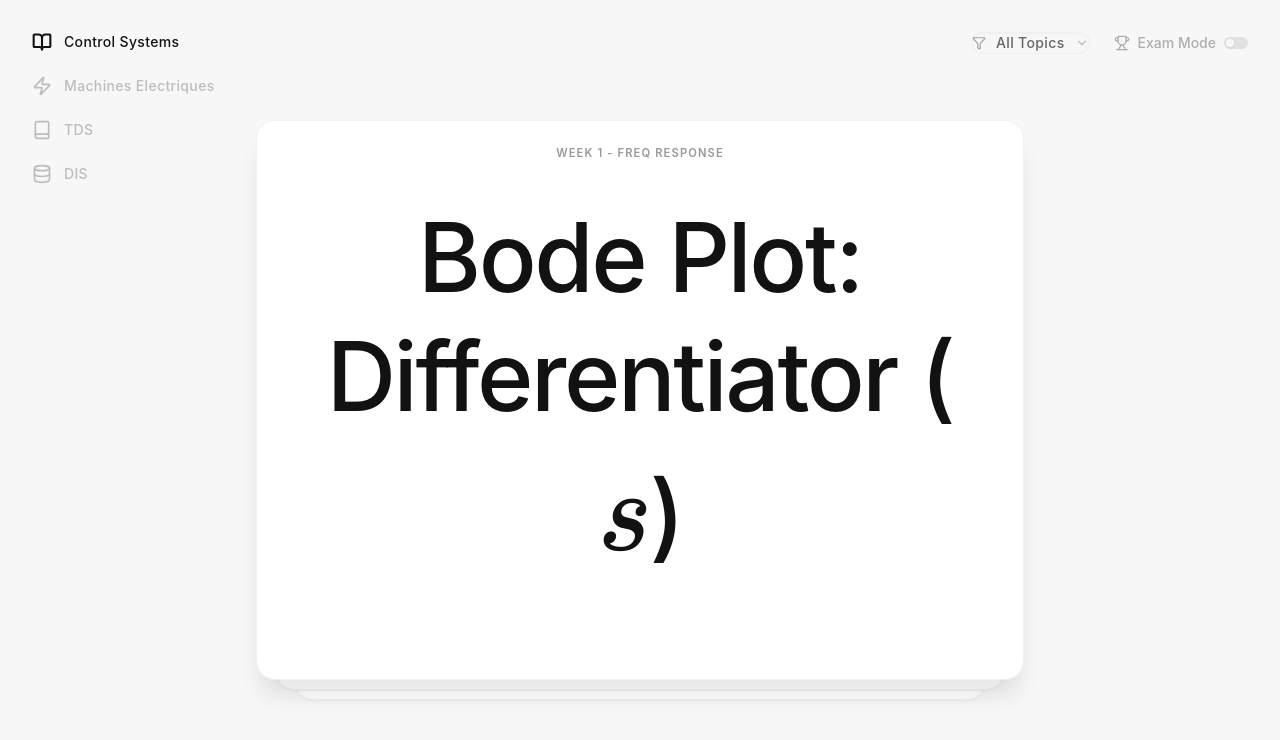
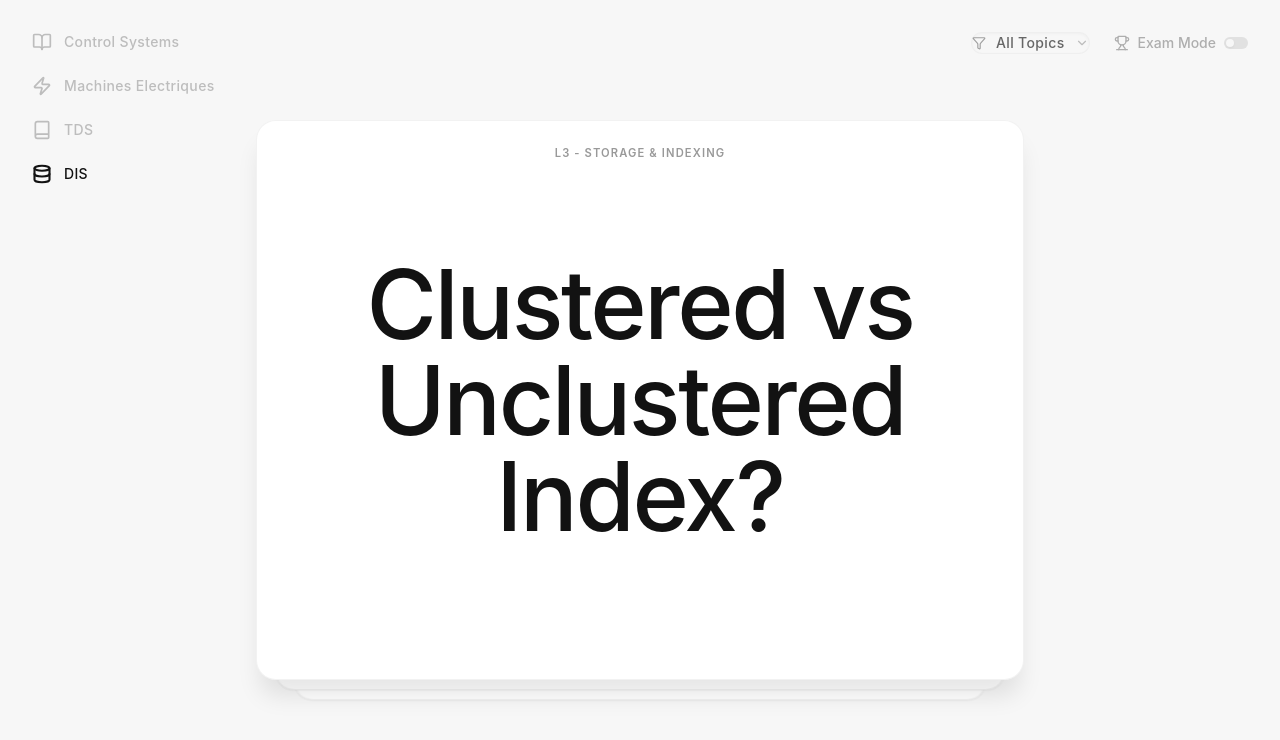
Before and after one commit to elazdi-al/TDS, a React (Vite) app in the folder flashcards/: page /#/dis in a window 1280 px wide. Before the commit this address led to /#/control-systems. Shown: the top 740 px of the page. Built offline with nearby package versions, Linux system fonts and the light colour scheme.

Commit message:
feat: updated flashcards and seperated by routes

```diff
--- a/flashcards/package.json
+++ b/flashcards/package.json
@@ -23,6 +23,7 @@
     "react": "^19.2.0",
     "react-dom": "^19.2.0",
     "react-markdown": "^10.1.0",
+    "react-router-dom": "^7.13.2",
     "rehype-katex": "^7.0.1",
     "remark-math": "^6.0.0",
     "tailwind-merge": "^3.4.0"
--- a/flashcards/src/App.tsx
+++ b/flashcards/src/App.tsx
@@ -1,7 +1,31 @@
-import { HomePage } from "./pages/HomePage";
+import {
+	HashRouter,
+	Route,
+	Routes,
+} from "react-router-dom";
+import { ControlSystemsPage } from "@/pages/ControlSystemsPage";
+import { DisPage } from "@/pages/DisPage";
+import { HomePage } from "@/pages/HomePage";
+import { MachinesElectriquesPage } from "@/pages/MachinesElectriquesPage";
+import { NotFoundPage } from "@/pages/NotFoundPage";
+import { TdsPage } from "@/pages/TdsPage";
 
 function App() {
-	return <HomePage />;
+	return (
+		<HashRouter>
+			<Routes>
+				<Route path="/" element={<HomePage />} />
+				<Route path="/control-systems" element={<ControlSystemsPage />} />
+				<Route
+					path="/machines-electriques"
+					element={<MachinesElectriquesPage />}
+				/>
+				<Route path="/tds" element={<TdsPage />} />
+				<Route path="/dis" element={<DisPage />} />
+				<Route path="*" element={<NotFoundPage />} />
+			</Routes>
+		</HashRouter>
+	);
 }
 
 export default App;
--- /dev/null
+++ b/flashcards/src/components/SubjectLayout.tsx
@@ -0,0 +1,49 @@
+import { useEffect } from "react";
+import { NavLink } from "react-router-dom";
+import { CourseDeck } from "@/components/CourseDeck";
+import { subjects, type SubjectDefinition } from "@/data/subjects";
+import { cn } from "@/lib/utils";
+
+interface SubjectLayoutProps {
+	subject: SubjectDefinition;
+}
+
+export function SubjectLayout({ subject }: SubjectLayoutProps) {
+	useEffect(() => {
+		document.title = `${subject.title} Flashcards`;
+	}, [subject.title]);
+
+	return (
+		<div className="relative flex h-screen w-full flex-col items-center justify-center overflow-hidden bg-[var(--bg-color)]">
+			<nav className="absolute top-8 left-8 z-50 flex flex-col gap-6">
+				{subjects.map((item) => (
+					<NavLink
+						key={item.id}
+						to={item.path}
+						className={({ isActive }) =>
+							cn(
+								"flex items-center gap-3 bg-transparent text-left text-sm font-medium outline-none ring-0 transition-opacity duration-100 ease-in-out hover:bg-transparent focus:bg-transparent focus:ring-0",
+								isActive
+									? "text-[var(--text-primary)] opacity-100"
+									: "text-[var(--text-secondary)] opacity-40 hover:opacity-100",
+							)
+						}
+					>
+						{({ isActive }) => (
+							<>
+								<item.icon className="size-5" strokeWidth={isActive ? 2.5 : 2} />
+								<span className="text-nowrap tracking-wide">{item.title}</span>
+							</>
+						)}
+					</NavLink>
+				))}
+			</nav>
+
+			<CourseDeck
+				key={subject.id}
+				sourceCards={subject.cards}
+				emptyDescription={subject.emptyDescription}
+			/>
+		</div>
+	);
+}
--- a/flashcards/src/data/disCards.ts
+++ b/flashcards/src/data/disCards.ts
@@ -22,8 +22,8 @@ export const disCards: Card[] = [
 	},
 	{
 		id: 4,
-		front: "What 7 guarantees does a DBMS provide?",
-		back: "1. **Failure protection** (hardware/software faults, power loss)\n2. **High throughput** (thousands of queries/updates per second)\n3. **High availability** (24/7 operation)\n4. **Concurrency control** (correct multi-user access)\n5. **Large-scale data** support\n6. **Persistence** (data outlives programs)\n7. **Declarative access** with physical data independence",
+		front: "What does a DBMS guarantee that a file system does not?",
+		back: "Failure protection, high throughput, high availability, concurrency control, large-scale data support, persistence (data outlives programs), and declarative access with physical data independence.",
 		week: "L1 - Introduction",
 	},
 	{
@@ -46,8 +46,8 @@ export const disCards: Card[] = [
 	},
 	{
 		id: 8,
-		front: "What are the 4 intellectual contributions of DBMS?",
-		back: "1. **Representation of information**: data modeling\n2. **Languages for querying**: complex queries with real semantics over massive data\n3. **Concurrency control**: controlled concurrent access with transactional meaning\n4. **Reliable storage**: preserving semantics even after failures",
+		front: "What intellectual problems does DBMS research address?",
+		back: "How to **represent** information (data modeling), how to **query** it (languages with real semantics), how to allow **concurrent access** (transactional correctness), and how to **store reliably** (preserving meaning after failures).",
 		week: "L1 - Introduction",
 	},
 
@@ -72,8 +72,20 @@ export const disCards: Card[] = [
 	},
 	{
 		id: 12,
-		front: "What are the 3 schema levels in a DBMS?",
-		back: "**External Schema.** User- or application-specific views, often for access control.\n\n**Logical Schema.** The main global structure seen by users and programs (conceptual level).\n\n**Physical Schema.** How data is stored on disk: files, indexes, storage layout (internal level).\n\n$$\\text{External} \\to \\text{Logical} \\to \\text{Physical}$$",
+		front: "Define External Schema.",
+		back: "**External Schema.** User- or application-specific views of the database, often used for access control. Many external views map to one logical schema.",
+		week: "L1 - Introduction",
+	},
+	{
+		id: 100,
+		front: "Define Logical Schema.",
+		back: "**Logical Schema.** The main global structure of the database seen by users and application programs (conceptual level).",
+		week: "L1 - Introduction",
+	},
+	{
+		id: 101,
+		front: "Define Physical Schema.",
+		back: "**Physical Schema.** How data is stored on disk: files, indexes, and storage layout (internal level). Implemented from the logical schema.",
 		week: "L1 - Introduction",
 	},
 	{
@@ -108,8 +120,8 @@ export const disCards: Card[] = [
 	},
 	{
 		id: 18,
-		front: "What are the 6 stages of database design?",
-		back: "1. **Requirements analysis**: identify user needs\n2. **Conceptual design**: high-level ER description\n3. **Logical design**: translate ER into DBMS data model\n4. **Schema refinement**: normalization\n5. **Physical design**: choose indexes and disk layout\n6. **Security design**: define access control",
+		front: "How does database design proceed from requirements to implementation?",
+		back: "Requirements analysis $\\to$ Conceptual design (ER) $\\to$ Logical design (relational model) $\\to$ Schema refinement (normalization) $\\to$ Physical design (indexes, disk layout) $\\to$ Security design (access control).",
 		week: "L1 - Introduction",
 	},
 
@@ -164,8 +176,14 @@ export const disCards: Card[] = [
 	},
 	{
 		id: 27,
-		front: "What are the 4 combinations of participation and key constraints?",
-		back: "- Thick line + no arrow = total, many\n- Thick line + arrow = total, exactly one\n- Thin line + arrow = partial, at most one\n- Thin line + no arrow = partial, many",
+		front: "What does a thick line with an arrow mean in ER?",
+		back: "**Total participation + key constraint.** Every entity participates in **exactly one** relationship instance (must participate, and at most one).",
+		week: "L1 - Introduction",
+	},
+	{
+		id: 102,
+		front: "What does a thin line with an arrow mean in ER?",
+		back: "**Partial participation + key constraint.** An entity participates in **zero or one** relationship instance (may not participate, but at most one).",
 		week: "L1 - Introduction",
 	},
 	{
@@ -306,8 +324,14 @@ export const disCards: Card[] = [
 	},
 	{
 		id: 50,
-		front: "What are the 5 most common SQL commands?",
-		back: "1. `CREATE TABLE <name> (<field> <domain>, ...)`\n2. `INSERT INTO <name> (<fields>) VALUES (<values>)`\n3. `DELETE FROM <name> WHERE <condition>`\n4. `UPDATE <name> SET <field> = <value> WHERE <condition>`\n5. `SELECT <fields> FROM <name> WHERE <condition>`",
+		front: "How do you create a relation in SQL?",
+		back: "`CREATE TABLE Students (sid CHAR(20), name CHAR(20), age INTEGER, PRIMARY KEY(sid))`\n\nDefines attributes with types and declares the primary key.",
+		week: "L2 - Relational Model & SQL",
+	},
+	{
+		id: 103,
+		front: "How do you insert and delete tuples in SQL?",
+		back: "**Insert**: `INSERT INTO Students (sid, name, age) VALUES ('53688', 'Smith', 18)`\n\n**Delete**: `DELETE FROM Students WHERE name = 'Smith'`\n\nDelete removes all tuples matching the condition.",
 		week: "L2 - Relational Model & SQL",
 	},
 
@@ -332,8 +356,26 @@ export const disCards: Card[] = [
 	},
 	{
 		id: 54,
-		front: "What are the 5 basic operators of Relational Algebra?",
-		back: "**Unary** (one input):\n- **Selection** ($\\sigma$): subset of rows (horizontal filtering)\n- **Projection** ($\\pi$): subset of columns (vertical filtering)\n\n**Binary** (two inputs):\n- **Cross-product** ($\\times$): every row of $R$ paired with every row of $S$\n- **Set-difference** ($-$): tuples in $R$ not in $S$\n- **Union** ($\\cup$): tuples in $R$ or $S$ or both",
+		front: "What does Selection ($\\sigma$) do?",
+		back: "**Selection.** Outputs only rows satisfying a condition. Schema unchanged.\n\n$$\\sigma_{\\text{dept}=\\text{'Physics'}}(R)$$\n\nSQL: `SELECT * FROM R WHERE dept = 'Physics'`",
+		week: "L2 - Relational Model & SQL",
+	},
+	{
+		id: 104,
+		front: "What does Projection ($\\pi$) do?",
+		back: "**Projection.** Keeps only the listed columns. In relational algebra, duplicates are **eliminated** (result is a set).\n\n$$\\pi_{\\text{name, salary}}(R)$$\n\nSQL keeps duplicates by default; use `SELECT DISTINCT` to match the algebra.",
+		week: "L2 - Relational Model & SQL",
+	},
+	{
+		id: 105,
+		front: "What does Cross-Product ($\\times$) do?",
+		back: "**Cross-Product.** Pairs every row of $R$ with every row of $S$. Result has $|R| \\times |S|$ rows and all fields of both relations. Use $\\rho$ to resolve name conflicts.",
+		week: "L2 - Relational Model & SQL",
+	},
+	{
+		id: 106,
+		front: "What do Set-Difference ($-$) and Union ($\\cup$) do?",
+		back: "**Set-Difference** ($R - S$): tuples in $R$ not in $S$. Not commutative. SQL: `EXCEPT`.\n\n**Union** ($R \\cup S$): tuples in $R$ or $S$ or both. Eliminates duplicates. SQL: `UNION`.\n\nBoth require **union-compatible** relations (same number and types of fields).",
 		week: "L2 - Relational Model & SQL",
 	},
 	{
--- /dev/null
+++ b/flashcards/src/data/subjects.ts
@@ -0,0 +1,57 @@
+import { Book, BookOpen, Database, type LucideIcon, Zap } from "lucide-react";
+import type { Card } from "./cardUtils";
+import { controlSystemsCards, machinesCards, tdsCards } from "./cards";
+import { disCards } from "./disCards";
+
+export type SubjectId =
+	| "control-systems"
+	| "machines-electriques"
+	| "tds"
+	| "dis";
+
+export interface SubjectDefinition {
+	id: SubjectId;
+	path: `/${SubjectId}`;
+	title: string;
+	icon: LucideIcon;
+	cards: Card[];
+	emptyDescription?: string;
+}
+
+export const subjects: SubjectDefinition[] = [
+	{
+		id: "control-systems",
+		path: "/control-systems",
+		title: "Control Systems",
+		icon: BookOpen,
+		cards: controlSystemsCards,
+	},
+	{
+		id: "machines-electriques",
+		path: "/machines-electriques",
+		title: "Machines Electriques",
+		icon: Zap,
+		cards: machinesCards,
+	},
+	{
+		id: "tds",
+		path: "/tds",
+		title: "TDS",
+		icon: Book,
+		cards: tdsCards,
+	},
+	{
+		id: "dis",
+		path: "/dis",
+		title: "DIS",
+		icon: Database,
+		cards: disCards,
+		emptyDescription: "Add DIS cards to src/data/disCards.ts to populate this course.",
+	},
+];
+
+export const defaultSubjectPath = subjects[0]?.path ?? "/control-systems";
+
+export const subjectById = Object.fromEntries(
+	subjects.map((subject) => [subject.id, subject]),
+) as Record<SubjectId, SubjectDefinition>;
--- /dev/null
+++ b/flashcards/src/pages/ControlSystemsPage.tsx
@@ -0,0 +1,6 @@
+import { SubjectLayout } from "@/components/SubjectLayout";
+import { subjectById } from "@/data/subjects";
+
+export function ControlSystemsPage() {
+	return <SubjectLayout subject={subjectById["control-systems"]} />;
+}
--- /dev/null
+++ b/flashcards/src/pages/DisPage.tsx
@@ -0,0 +1,6 @@
+import { SubjectLayout } from "@/components/SubjectLayout";
+import { subjectById } from "@/data/subjects";
+
+export function DisPage() {
+	return <SubjectLayout subject={subjectById.dis} />;
+}
--- a/flashcards/src/pages/HomePage.tsx
+++ b/flashcards/src/pages/HomePage.tsx
@@ -1,96 +1,6 @@
-import { useEffect, useState } from "react";
-import {
-	Book,
-	BookOpen,
-	Database,
-	type LucideIcon,
-	Zap,
-} from "lucide-react";
-import { CourseDeck } from "@/components/CourseDeck";
-import { controlSystemsCards, machinesCards, tdsCards } from "@/data/cards";
-import { disCards } from "@/data/disCards";
-import { cn } from "@/lib/utils";
-
-type SectionKey =
-	| "Control Systems"
-	| "Machines Electriques"
-	| "TDS"
-	| "DIS";
-
-interface SectionItem {
-	title: SectionKey;
-	icon: LucideIcon;
-}
-
-const sections: SectionItem[] = [
-	{
-		title: "Control Systems",
-		icon: BookOpen,
-	},
-	{
-		title: "Machines Electriques",
-		icon: Zap,
-	},
-	{
-		title: "TDS",
-		icon: Book,
-	},
-	{
-		title: "DIS",
-		icon: Database,
-	},
-];
-
-const getSource = (section: SectionKey) => {
-	switch (section) {
-		case "Control Systems":
-			return controlSystemsCards;
-		case "Machines Electriques":
-			return machinesCards;
-		case "TDS":
-			return tdsCards;
-		case "DIS":
-			return disCards;
-	}
-};
+import { Navigate } from "react-router-dom";
+import { defaultSubjectPath } from "@/data/subjects";
 
 export function HomePage() {
-	const [activeSection, setActiveSection] =
-		useState<SectionKey>("Control Systems");
-
-	useEffect(() => {
-		document.title = `${activeSection} Flashcards`;
-	}, [activeSection]);
-
-	return (
-		<div className="relative w-full h-screen flex flex-col items-center justify-center overflow-hidden bg-[var(--bg-color)]">
-			<nav className="absolute top-8 left-8 flex flex-col gap-6 z-50">
-				{sections.map((item) => (
-					<button
-						key={item.title}
-						type="button"
-						onClick={() => setActiveSection(item.title)}
-						className={cn(
-							"flex items-center gap-3 text-sm font-medium group text-left bg-transparent hover:bg-transparent focus:bg-transparent outline-none ring-0 focus:ring-0 transition-opacity duration-100 ease-in-out",
-							activeSection === item.title
-								? "text-[var(--text-primary)] opacity-100"
-								: "text-[var(--text-secondary)] opacity-40 hover:opacity-100",
-						)}
-					>
-						<item.icon
-							className="size-5"
-							strokeWidth={activeSection === item.title ? 2.5 : 2}
-						/>
-						<span className="tracking-wide text-nowrap">{item.title}</span>
-					</button>
-				))}
-			</nav>
-
-			<CourseDeck
-				key={activeSection}
-				sourceCards={getSource(activeSection)}
-				emptyDescription="Add DIS cards to src/data/disCards.ts to populate this course."
-			/>
-		</div>
-	);
+	return <Navigate to={defaultSubjectPath} replace />;
 }
--- /dev/null
+++ b/flashcards/src/pages/MachinesElectriquesPage.tsx
@@ -0,0 +1,6 @@
+import { SubjectLayout } from "@/components/SubjectLayout";
+import { subjectById } from "@/data/subjects";
+
+export function MachinesElectriquesPage() {
+	return <SubjectLayout subject={subjectById["machines-electriques"]} />;
+}
--- /dev/null
+++ b/flashcards/src/pages/NotFoundPage.tsx
@@ -0,0 +1,46 @@
+import { useEffect } from "react";
+import { Link } from "react-router-dom";
+import { defaultSubjectPath, subjects } from "@/data/subjects";
+
+export function NotFoundPage() {
+	useEffect(() => {
+		document.title = "Page Not Found";
+	}, []);
+
+	return (
+		<div className="flex h-screen w-full items-center justify-center bg-[var(--bg-color)] px-6">
+			<div className="flex max-w-xl flex-col items-center gap-6 text-center">
+				<div className="space-y-3">
+					<p className="text-xs font-semibold uppercase tracking-[0.3em] text-[var(--text-secondary)]">
+						404
+					</p>
+					<h1 className="text-3xl font-light text-[var(--text-primary)]">
+						This flashcard page does not exist.
+					</h1>
+					<p className="text-sm text-[var(--text-secondary)]">
+						Pick one of the subjects below to jump back into the deck.
+					</p>
+				</div>
+
+				<div className="flex flex-wrap items-center justify-center gap-3">
+					{subjects.map((subject) => (
+						<Link
+							key={subject.id}
+							to={subject.path}
+							className="rounded-full border border-[var(--text-secondary)]/15 px-4 py-2 text-sm text-[var(--text-secondary)] transition-colors hover:border-[var(--text-primary)]/20 hover:text-[var(--text-primary)]"
+						>
+							{subject.title}
+						</Link>
+					))}
+				</div>
+
+				<Link
+					to={defaultSubjectPath}
+					className="text-sm font-medium text-[var(--text-primary)] underline underline-offset-4"
+				>
+					Open the default deck
+				</Link>
+			</div>
+		</div>
+	);
+}
--- /dev/null
+++ b/flashcards/src/pages/TdsPage.tsx
@@ -0,0 +1,6 @@
+import { SubjectLayout } from "@/components/SubjectLayout";
+import { subjectById } from "@/data/subjects";
+
+export function TdsPage() {
+	return <SubjectLayout subject={subjectById.tds} />;
+}
```
Also changed, not shown: 1 other file (tests, documents, lock files or other folders).
